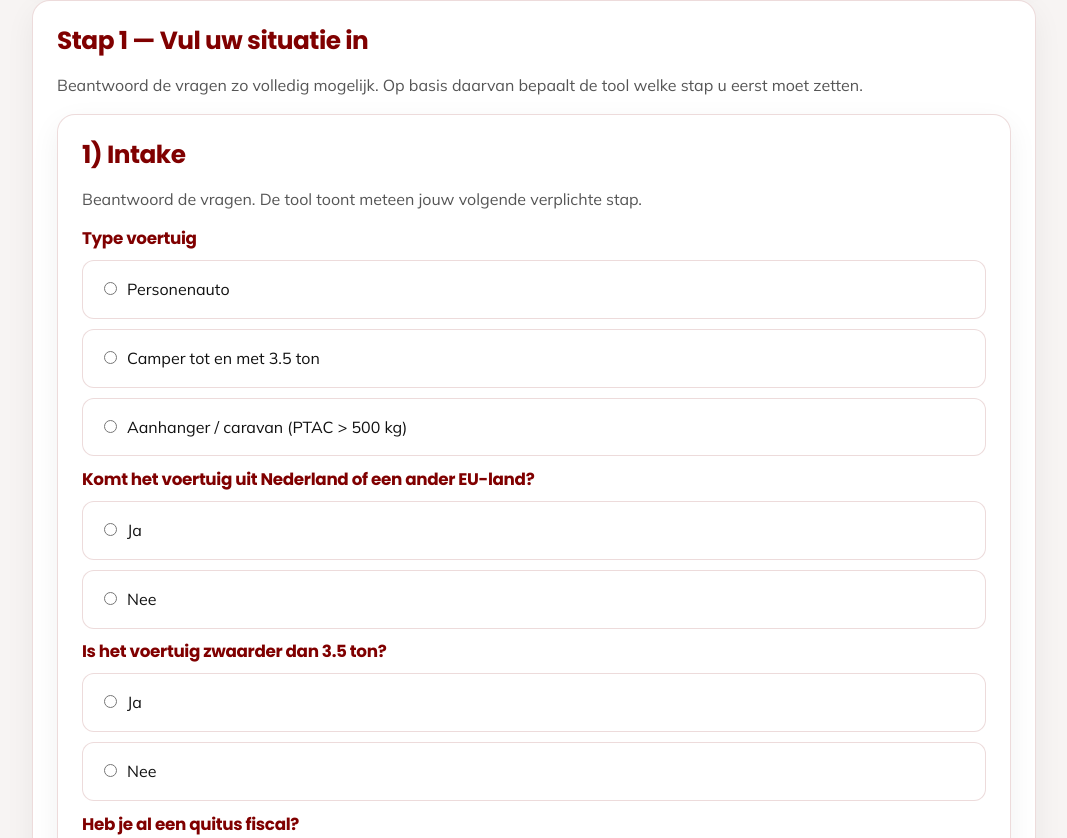
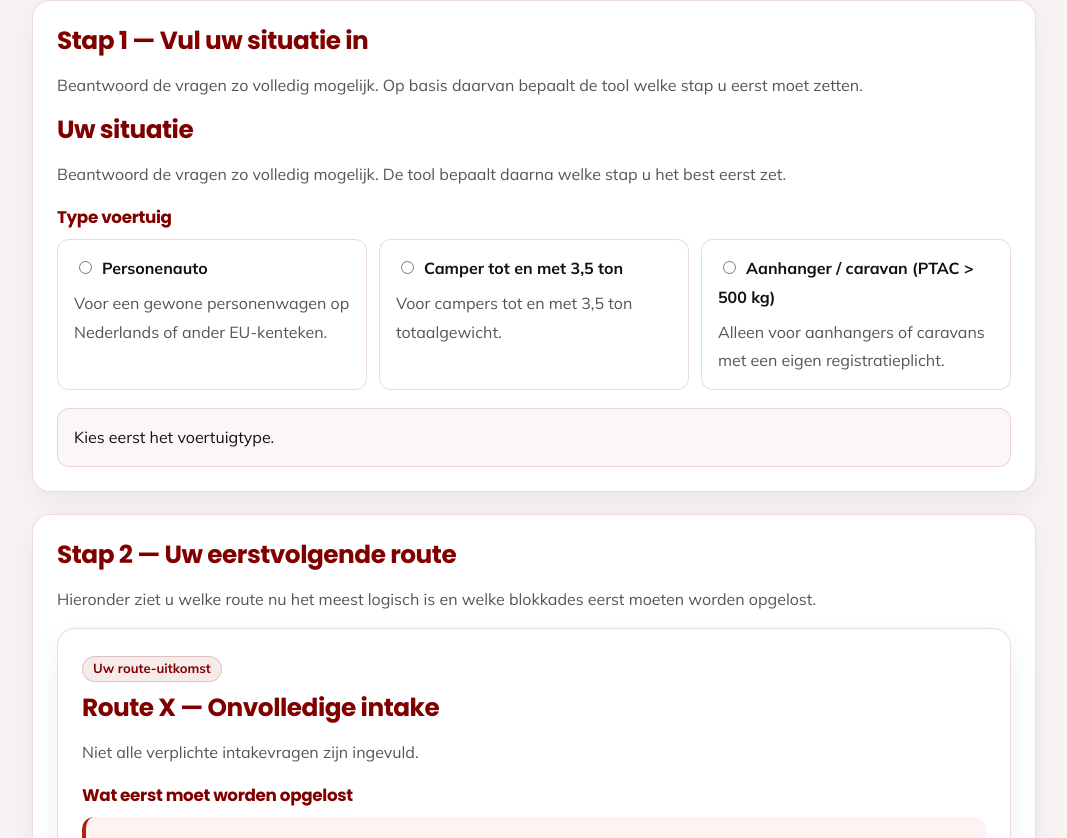
Before and after one commit to antonnoe/fr-auto-import-tool, a Next.js app: page / in a window 1280 px wide. Shown: the part 702-1540 px from the top of the page, without its empty margins (106-1173 px from the left). Built offline with nearby package versions, Linux system fonts and the light colour scheme.

Commit message:
Refactor IntakeForm to include help texts for options

```diff
--- a/src/components/IntakeForm.tsx
+++ b/src/components/IntakeForm.tsx
@@ -4,22 +4,120 @@ import { IntakeAnswers, VehicleType } from '@/lib/types';
 
 type YesNoField = Exclude<keyof IntakeAnswers, 'vehicleType'>;
 
-const questionOrder: Array<{ key: YesNoField; label: string }> = [
-  { key: 'euOrigin', label: 'Komt het voertuig uit Nederland of een ander EU-land?' },
-  { key: 'above35t', label: 'Is het voertuig zwaarder dan 3.5 ton?' },
-  { key: 'hasQuitusFiscal', label: 'Heb je al een quitus fiscal?' },
-  { key: 'hasControleTechniqueValid', label: 'Heb je een geldige contrôle technique (indien van toepassing)?' },
-  { key: 'hasProofOfAddress', label: 'Heb je een Frans adresbewijs?' },
-  { key: 'hasConformityDoc', label: 'Heb je een COC of ander conformiteitsdocument?' },
-  { key: 'nameAddressMatch', label: 'Komen naam en adres op alle documenten exact overeen?' },
-  { key: 'wantsProfessionalHelp', label: 'Wil je dat een garage/professional het dossier indient?' }
+type Question = {
+  key: YesNoField;
+  label: string;
+  help?: string;
+};
+
+const vehicleOptions: Array<{ value: VehicleType; label: string; help: string }> = [
+  {
+    value: 'personenauto',
+    label: 'Personenauto',
+    help: 'Voor een gewone personenwagen op Nederlands of ander EU-kenteken.'
+  },
+  {
+    value: 'camper_tot_35t',
+    label: 'Camper tot en met 3,5 ton',
+    help: 'Voor campers tot en met 3,5 ton totaalgewicht.'
+  },
+  {
+    value: 'aanhanger_caravan',
+    label: 'Aanhanger / caravan (PTAC > 500 kg)',
+    help: 'Alleen voor aanhangers of caravans met een eigen registratieplicht.'
+  }
 ];
 
-const vehicleOptions: Array<{ value: VehicleType; label: string }> = [
-  { value: 'personenauto', label: 'Personenauto' },
-  { value: 'camper_tot_35t', label: 'Camper tot en met 3.5 ton' },
-  { value: 'aanhanger_caravan', label: 'Aanhanger / caravan (PTAC > 500 kg)' }
-];
+const questions: Record<YesNoField, Question> = {
+  euOrigin: {
+    key: 'euOrigin',
+    label: 'Komt het voertuig uit Nederland of een ander EU-land?',
+    help: 'Deze tool is alleen bedoeld voor voertuigen uit Nederland of een ander EU-land.'
+  },
+  above35t: {
+    key: 'above35t',
+    label: 'Is het voertuig zwaarder dan 3,5 ton?',
+    help: 'Voertuigen boven 3,5 ton vallen buiten deze eerste versie.'
+  },
+  hasQuitusFiscal: {
+    key: 'hasQuitusFiscal',
+    label: 'Beschikt u al over een quitus fiscal?',
+    help: 'Dit fiscale document is vaak nodig vóór de aanvraag van de carte grise.'
+  },
+  hasControleTechniqueValid: {
+    key: 'hasControleTechniqueValid',
+    label: 'Beschikt u al over een geldige contrôle technique, indien die vereist is?',
+    help: 'Voor bepaalde voertuigen is een geldige Franse keuring nodig.'
+  },
+  hasProofOfAddress: {
+    key: 'hasProofOfAddress',
+    label: 'Beschikt u al over een Frans bewijs van adres?',
+    help: 'Bijvoorbeeld een recente energierekening of ander aanvaard adresbewijs.'
+  },
+  hasConformityDoc: {
+    key: 'hasConformityDoc',
+    label: 'Beschikt u al over een COC of ander conformiteitsdocument?',
+    help: 'Bijvoorbeeld een certificat de conformité of een gelijkwaardig technisch document.'
+  },
+  nameAddressMatch: {
+    key: 'nameAddressMatch',
+    label: 'Komen naam en adres op alle documenten exact overeen?',
+    help: 'Afwijkingen in naam- of adresgegevens veroorzaken vaak vertraging of weigering.'
+  },
+  wantsProfessionalHelp: {
+    key: 'wantsProfessionalHelp',
+    label: 'Wilt u de indiening laten verzorgen door een garage of professionnel habilité?',
+    help: 'U kunt de voorbereiding zelf doen en de formele indiening laten afhandelen.'
+  }
+};
+
+const questionSets: Record<VehicleType, YesNoField[]> = {
+  personenauto: [
+    'euOrigin',
+    'above35t',
+    'hasQuitusFiscal',
+    'hasControleTechniqueValid',
+    'hasProofOfAddress',
+    'hasConformityDoc',
+    'nameAddressMatch',
+    'wantsProfessionalHelp'
+  ],
+  camper_tot_35t: [
+    'euOrigin',
+    'above35t',
+    'hasQuitusFiscal',
+    'hasControleTechniqueValid',
+    'hasProofOfAddress',
+    'hasConformityDoc',
+    'nameAddressMatch',
+    'wantsProfessionalHelp'
+  ],
+  aanhanger_caravan: [
+    'euOrigin',
+    'above35t',
+    'hasProofOfAddress',
+    'hasConformityDoc',
+    'nameAddressMatch',
+    'wantsProfessionalHelp'
+  ]
+};
+
+function resetIrrelevantAnswers(nextVehicleType: VehicleType, answers: IntakeAnswers): IntakeAnswers {
+  const relevant = new Set(questionSets[nextVehicleType]);
+
+  const next: IntakeAnswers = {
+    ...answers,
+    vehicleType: nextVehicleType
+  };
+
+  (Object.keys(questions) as YesNoField[]).forEach((key) => {
+    if (!relevant.has(key)) {
+      next[key] = null;
+    }
+  });
+
+  return next;
+}
 
 export function IntakeForm({
   answers,
@@ -28,47 +126,88 @@ export function IntakeForm({
   answers: IntakeAnswers;
   onChange: (next: IntakeAnswers) => void;
 }) {
+  const activeQuestions = answers.vehicleType ? questionSets[answers.vehicleType] : [];
+
   return (
-    <section className="card">
-      <h2>1) Intake</h2>
-      <p className="muted">Beantwoord de vragen. De tool toont meteen jouw volgende verplichte stap.</p>
+    <section>
+      <h2>Uw situatie</h2>
+      <p className="muted">
+        Beantwoord de vragen zo volledig mogelijk. De tool bepaalt daarna welke stap u het best eerst zet.
+      </p>
 
+      <div style={{ marginTop: '18px' }}>
         <h3>Type voertuig</h3>
+        <div className="grid">
           {vehicleOptions.map((option) => (
-        <label key={option.value} className="option">
+            <label key={option.value} className="option" style={{ marginBottom: 0 }}>
               <input
                 type="radio"
                 name="vehicleType"
                 checked={answers.vehicleType === option.value}
-            onChange={() => onChange({ ...answers, vehicleType: option.value })}
+                onChange={() => onChange(resetIrrelevantAnswers(option.value, answers))}
               />
-          {option.label}
+              <strong>{option.label}</strong>
+              <div className="muted" style={{ marginTop: '6px' }}>
+                {option.help}
+              </div>
             </label>
           ))}
+        </div>
+      </div>
 
-      {questionOrder.map((q) => (
-        <div key={q.key} style={{ marginTop: '0.8rem' }}>
-          <h3>{q.label}</h3>
-          <label className="option">
+      {!answers.vehicleType ? (
+        <div
+          style={{
+            marginTop: '18px',
+            padding: '14px 16px',
+            borderRadius: '12px',
+            border: '1px solid rgba(128, 0, 0, 0.14)',
+            background: 'rgba(128, 0, 0, 0.03)'
+          }}
+        >
+          Kies eerst het voertuigtype.
+        </div>
+      ) : (
+        <div style={{ marginTop: '22px' }}>
+          {activeQuestions.map((key) => {
+            const question = questions[key];
+
+            return (
+              <div key={question.key} style={{ marginTop: '0.9rem' }}>
+                <h3 style={{ marginBottom: '8px' }}>{question.label}</h3>
+
+                {question.help ? (
+                  <p className="muted" style={{ marginBottom: '10px' }}>
+                    {question.help}
+                  </p>
+                ) : null}
+
+                <div className="grid" style={{ gridTemplateColumns: 'repeat(auto-fit, minmax(140px, 1fr))' }}>
+                  <label className="option" style={{ marginBottom: 0 }}>
                     <input
                       type="radio"
-              name={q.key}
-              checked={answers[q.key] === true}
-              onChange={() => onChange({ ...answers, [q.key]: true })}
+                      name={question.key}
+                      checked={answers[question.key] === true}
+                      onChange={() => onChange({ ...answers, [question.key]: true })}
                     />
                     Ja
                   </label>
-          <label className="option">
+
+                  <label className="option" style={{ marginBottom: 0 }}>
                     <input
                       type="radio"
-              name={q.key}
-              checked={answers[q.key] === false}
-              onChange={() => onChange({ ...answers, [q.key]: false })}
+                      name={question.key}
+                      checked={answers[question.key] === false}
+                      onChange={() => onChange({ ...answers, [question.key]: false })}
                     />
                     Nee
                   </label>
                 </div>
-      ))}
+              </div>
+            );
+          })}
+        </div>
+      )}
     </section>
   );
 }
```
Lines whose indentation alone changed are shown as unchanged.
